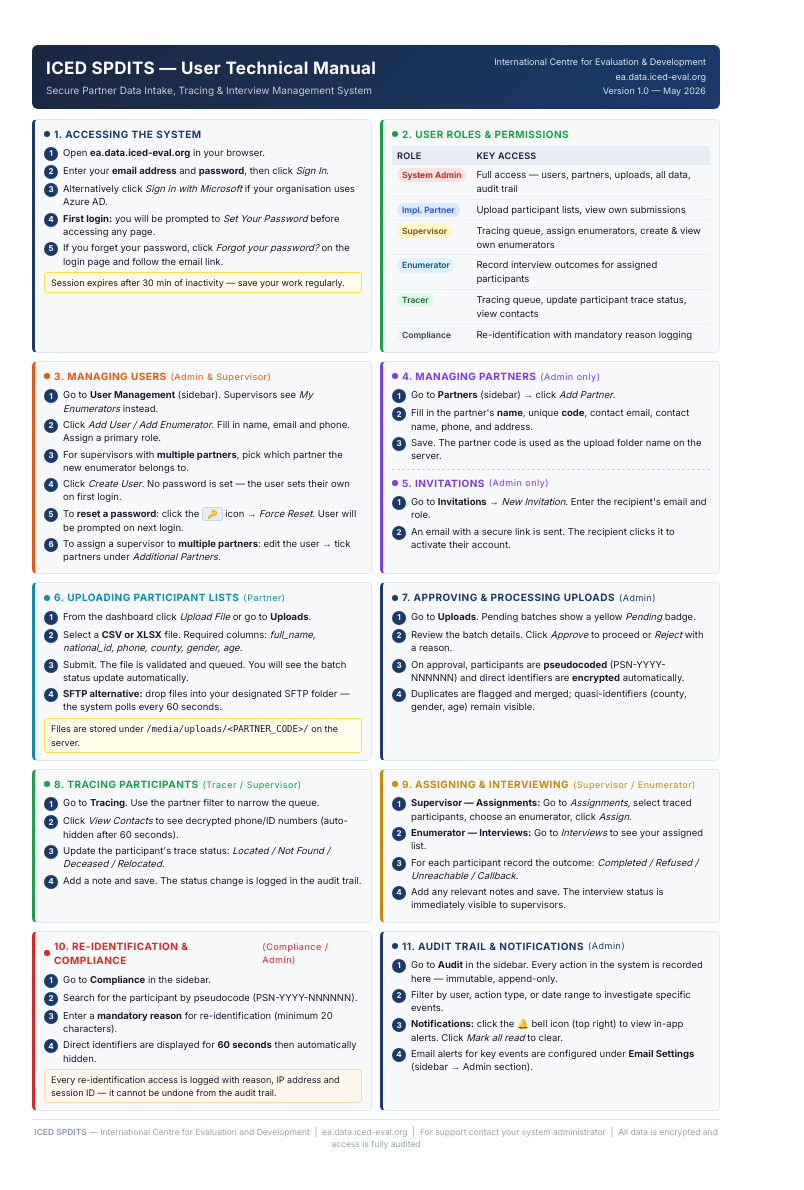
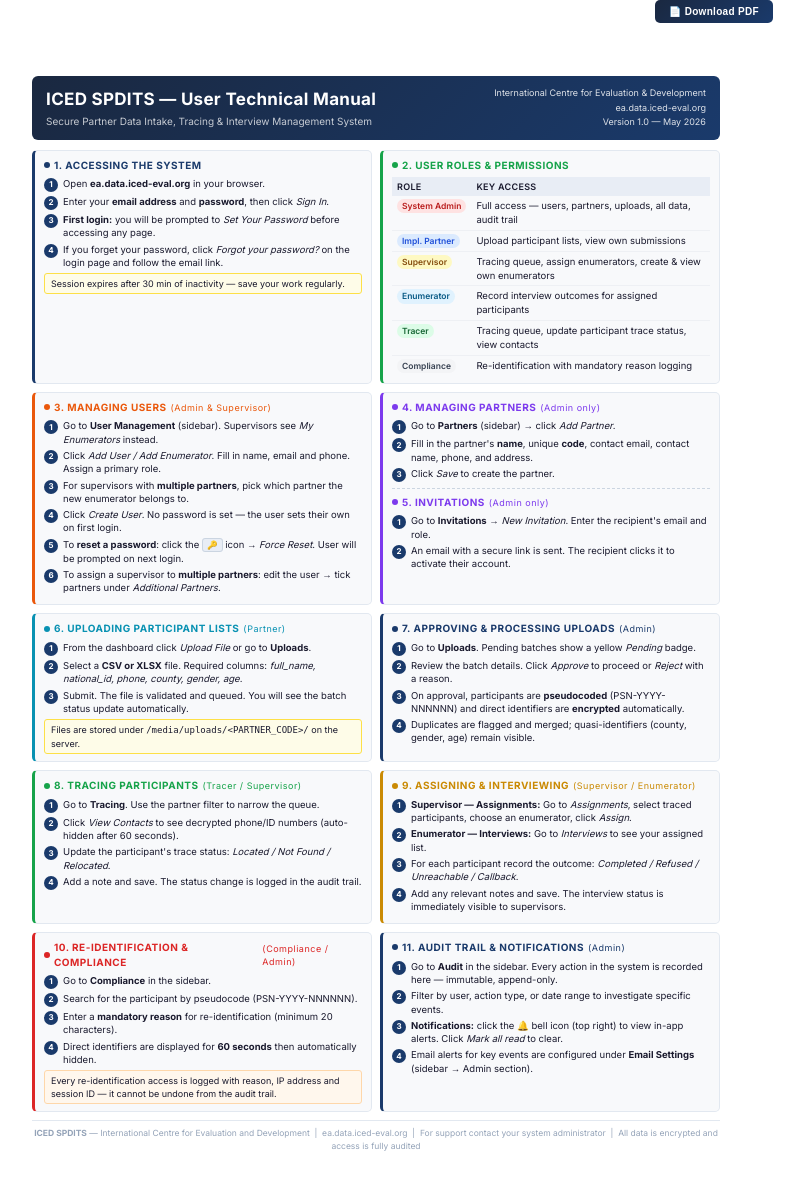
Before and after one commit to icedsystems/SPDITS, a Django app: page /manual/ in a window 1280 px wide. Shown: the whole page, without its empty margins (264-1068 px from the left). Before the commit the page ends 1149 px from the top, so only its background shows below. Run offline with Django 4.2, Linux system fonts and the light colour scheme; parts of the project's set-up code (start-up, migrations or seed data) failed here and were passed over.

Commit message:
fix: remove 4 manual items, add PDF download button

```diff
--- a/templates/manual/user_manual.html
+++ b/templates/manual/user_manual.html
@@ -50,14 +50,25 @@
   .footer{text-align:center;font-size:8.5px;color:#94a3b8;margin-top:8px;padding-top:6px;border-top:1px solid #e2e8f0}
   ul{padding-left:12px;margin:2px 0}
   li{margin-bottom:1.5px;font-size:9.5px}
+  .download-bar{width:210mm;margin:0 auto 8px;display:flex;justify-content:flex-end}
+  .btn-pdf{background:linear-gradient(135deg,#1a2840 0%,#1a3a6b 100%);color:#fff;border:none;border-radius:5px;padding:6px 14px;font-size:10px;font-weight:600;cursor:pointer;display:flex;align-items:center;gap:6px;letter-spacing:.3px;text-decoration:none}
+  .btn-pdf:hover{opacity:.88}
   @media print{
     body{-webkit-print-color-adjust:exact;print-color-adjust:exact}
     .page{padding:8mm 10mm;width:100%}
     .header{-webkit-print-color-adjust:exact}
+    .download-bar{display:none}
   }
 </style>
 </head>
 <body>
+
+<div class="download-bar">
+  <button class="btn-pdf" onclick="window.print()">
+    &#128196; Download PDF
+  </button>
+</div>
+
 <div class="page">
 
   <!-- HEADER -->
@@ -79,9 +90,8 @@
       <div class="section-title" style="color:#1a3a6b"><span class="dot" style="background:#1a3a6b"></span>1. Accessing the System</div>
       <div class="step"><div class="step-num">1</div><div class="step-text">Open <strong>ea.data.iced-eval.org</strong> in your browser.</div></div>
       <div class="step"><div class="step-num">2</div><div class="step-text">Enter your <strong>email address</strong> and <strong>password</strong>, then click <em>Sign In</em>.</div></div>
-      <div class="step"><div class="step-num">3</div><div class="step-text">Alternatively click <em>Sign in with Microsoft</em> if your organisation uses Azure AD.</div></div>
-      <div class="step"><div class="step-num">4</div><div class="step-text"><strong>First login:</strong> you will be prompted to <em>Set Your Password</em> before accessing any page.</div></div>
-      <div class="step"><div class="step-num">5</div><div class="step-text">If you forget your password, click <em>Forgot your password?</em> on the login page and follow the email link.</div></div>
+      <div class="step"><div class="step-num">3</div><div class="step-text"><strong>First login:</strong> you will be prompted to <em>Set Your Password</em> before accessing any page.</div></div>
+      <div class="step"><div class="step-num">4</div><div class="step-text">If you forget your password, click <em>Forgot your password?</em> on the login page and follow the email link.</div></div>
       <div class="note">Session expires after 30 min of inactivity — save your work regularly.</div>
     </div>
 
@@ -109,7 +119,7 @@
       <div class="step"><div class="step-num">2</div><div class="step-text">Click <em>Add User / Add Enumerator</em>. Fill in name, email and phone. Assign a primary role.</div></div>
       <div class="step"><div class="step-num">3</div><div class="step-text">For supervisors with <strong>multiple partners</strong>, pick which partner the new enumerator belongs to.</div></div>
       <div class="step"><div class="step-num">4</div><div class="step-text">Click <em>Create User</em>. No password is set — the user sets their own on first login.</div></div>
-      <div class="step"><div class="step-num">5</div><div class="step-text">To <strong>reset a password</strong>: click the <span class="kbd">🔑</span> icon → <em>Force Reset</em>. User will be prompted on next login.</div></div>
+      <div class="step"><div class="step-num">5</div><div class="step-text">To <strong>reset a password</strong>: click the <span class="kbd">&#128273;</span> icon → <em>Force Reset</em>. User will be prompted on next login.</div></div>
       <div class="step"><div class="step-num">6</div><div class="step-text">To assign a supervisor to <strong>multiple partners</strong>: edit the user → tick partners under <em>Additional Partners</em>.</div></div>
     </div>
 
@@ -117,7 +127,7 @@
       <div class="section-title" style="color:#7c3aed"><span class="dot" style="background:#7c3aed"></span>4. Managing Partners <span style="font-weight:400;text-transform:none;font-size:9px">(Admin only)</span></div>
       <div class="step"><div class="step-num">1</div><div class="step-text">Go to <strong>Partners</strong> (sidebar) → click <em>Add Partner</em>.</div></div>
       <div class="step"><div class="step-num">2</div><div class="step-text">Fill in the partner's <strong>name</strong>, unique <strong>code</strong>, contact email, contact name, phone, and address.</div></div>
-      <div class="step"><div class="step-num">3</div><div class="step-text">Save. The partner code is used as the upload folder name on the server.</div></div>
+      <div class="step"><div class="step-num">3</div><div class="step-text">Click <em>Save</em> to create the partner.</div></div>
       <hr class="divider">
       <div class="section-title" style="color:#7c3aed;margin-top:2px"><span class="dot" style="background:#7c3aed"></span>5. Invitations <span style="font-weight:400;text-transform:none;font-size:9px">(Admin only)</span></div>
       <div class="step"><div class="step-num">1</div><div class="step-text">Go to <strong>Invitations</strong> → <em>New Invitation</em>. Enter the recipient's email and role.</div></div>
@@ -132,7 +142,6 @@
       <div class="step"><div class="step-num">1</div><div class="step-text">From the dashboard click <em>Upload File</em> or go to <strong>Uploads</strong>.</div></div>
       <div class="step"><div class="step-num">2</div><div class="step-text">Select a <strong>CSV or XLSX</strong> file. Required columns: <em>full_name, national_id, phone, county, gender, age</em>.</div></div>
       <div class="step"><div class="step-num">3</div><div class="step-text">Submit. The file is validated and queued. You will see the batch status update automatically.</div></div>
-      <div class="step"><div class="step-num">4</div><div class="step-text"><strong>SFTP alternative:</strong> drop files into your designated SFTP folder — the system polls every 60 seconds.</div></div>
       <div class="note">Files are stored under <code>/media/uploads/&lt;PARTNER_CODE&gt;/</code> on the server.</div>
     </div>
 
@@ -151,7 +160,7 @@
       <div class="section-title" style="color:#16a34a"><span class="dot" style="background:#16a34a"></span>8. Tracing Participants <span style="font-weight:400;text-transform:none;font-size:9px">(Tracer / Supervisor)</span></div>
       <div class="step"><div class="step-num">1</div><div class="step-text">Go to <strong>Tracing</strong>. Use the partner filter to narrow the queue.</div></div>
       <div class="step"><div class="step-num">2</div><div class="step-text">Click <em>View Contacts</em> to see decrypted phone/ID numbers (auto-hidden after 60 seconds).</div></div>
-      <div class="step"><div class="step-num">3</div><div class="step-text">Update the participant's trace status: <em>Located / Not Found / Deceased / Relocated</em>.</div></div>
+      <div class="step"><div class="step-num">3</div><div class="step-text">Update the participant's trace status: <em>Located / Not Found / Relocated</em>.</div></div>
       <div class="step"><div class="step-num">4</div><div class="step-text">Add a note and save. The status change is logged in the audit trail.</div></div>
     </div>
 
@@ -179,7 +188,7 @@
       <div class="section-title" style="color:#1a3a6b"><span class="dot" style="background:#1a3a6b"></span>11. Audit Trail &amp; Notifications <span style="font-weight:400;text-transform:none;font-size:9px">(Admin)</span></div>
       <div class="step"><div class="step-num">1</div><div class="step-text">Go to <strong>Audit</strong> in the sidebar. Every action in the system is recorded here — immutable, append-only.</div></div>
       <div class="step"><div class="step-num">2</div><div class="step-text">Filter by user, action type, or date range to investigate specific events.</div></div>
-      <div class="step"><div class="step-num">3</div><div class="step-text"><strong>Notifications:</strong> click the 🔔 bell icon (top right) to view in-app alerts. Click <em>Mark all read</em> to clear.</div></div>
+      <div class="step"><div class="step-num">3</div><div class="step-text"><strong>Notifications:</strong> click the &#128276; bell icon (top right) to view in-app alerts. Click <em>Mark all read</em> to clear.</div></div>
       <div class="step"><div class="step-num">4</div><div class="step-text">Email alerts for key events are configured under <strong>Email Settings</strong> (sidebar → Admin section).</div></div>
     </div>
   </div>
```
